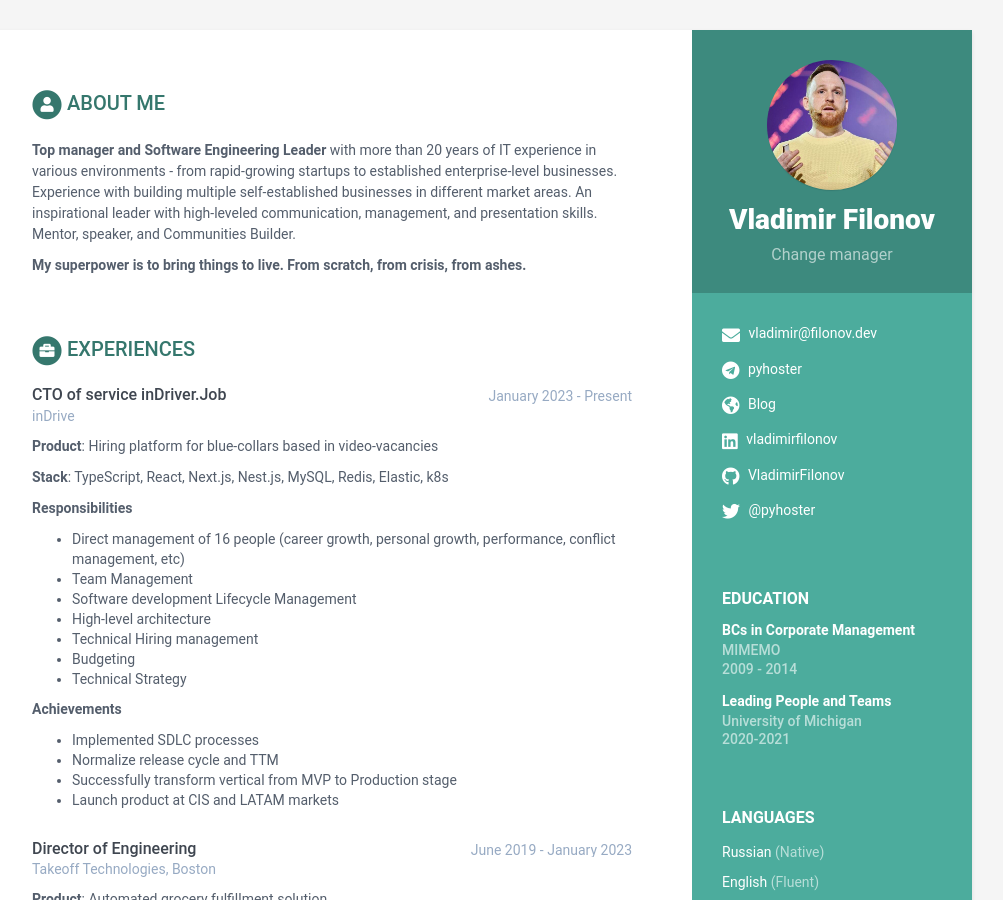
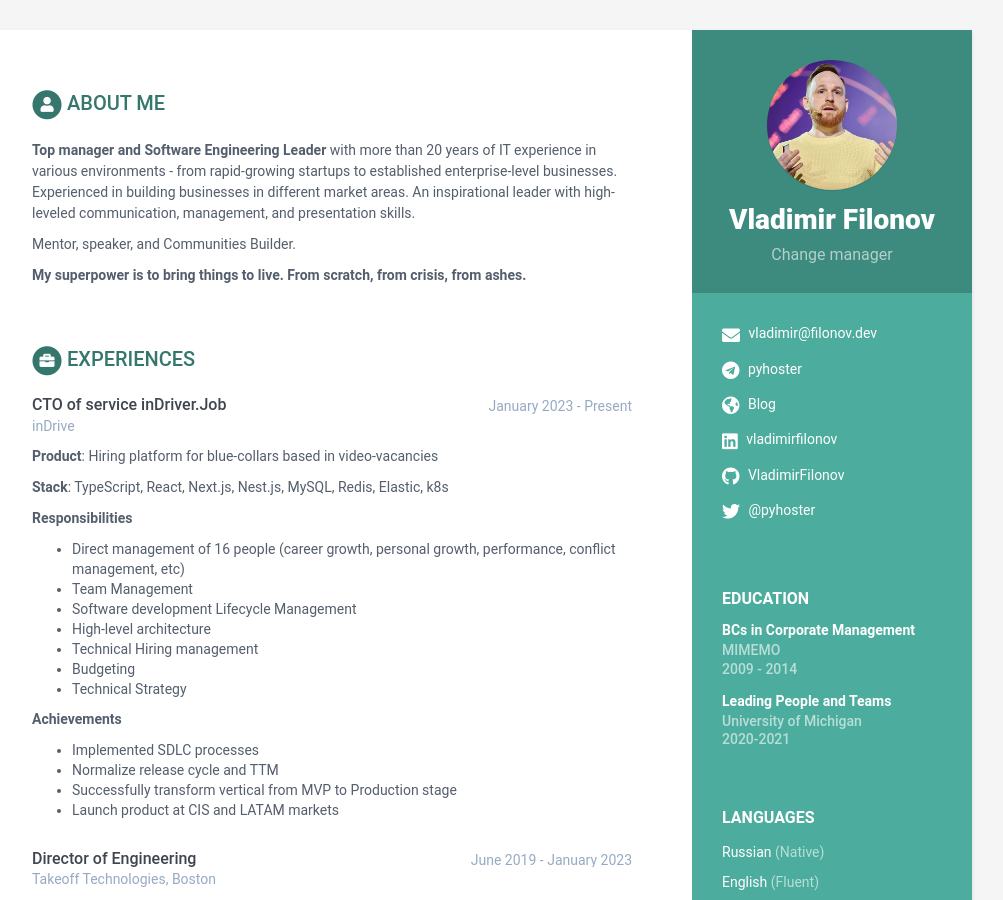
Before and after one commit to VladimirFilonov/vladimirfilonov.github.io, a Jekyll site: the page built from index.html, in a window 1280 px wide and 900 px high. Shown: the whole window, without its empty margins (168-1171 px from the left). Built offline with Jekyll 4.4.1, drawn with Linux system fonts in a browser that asks for light colours.

Commit message:
Some rephrases in career-profile

```diff
--- a/_data/data.yml
+++ b/_data/data.yml
@@ -54,9 +54,10 @@ career-profile:
     title: About me
     summary: |
       **Top manager and Software Engineering Leader** with more than 20 years of IT experience in various
-      environments - from rapid-growing startups to established enterprise-level businesses. Experience
-      with building multiple self-established businesses in different market areas. An
-      inspirational leader with high-leveled communication, management, and presentation skills.
+      environments - from rapid-growing startups to established enterprise-level businesses. Experienced
+      in building businesses in different market areas. An inspirational leader with high-leveled communication,
+      management, and presentation skills.
+
       Mentor, speaker, and Communities Builder.
 
       **My superpower is to bring things to live. From scratch, from crisis, from ashes.**
```
